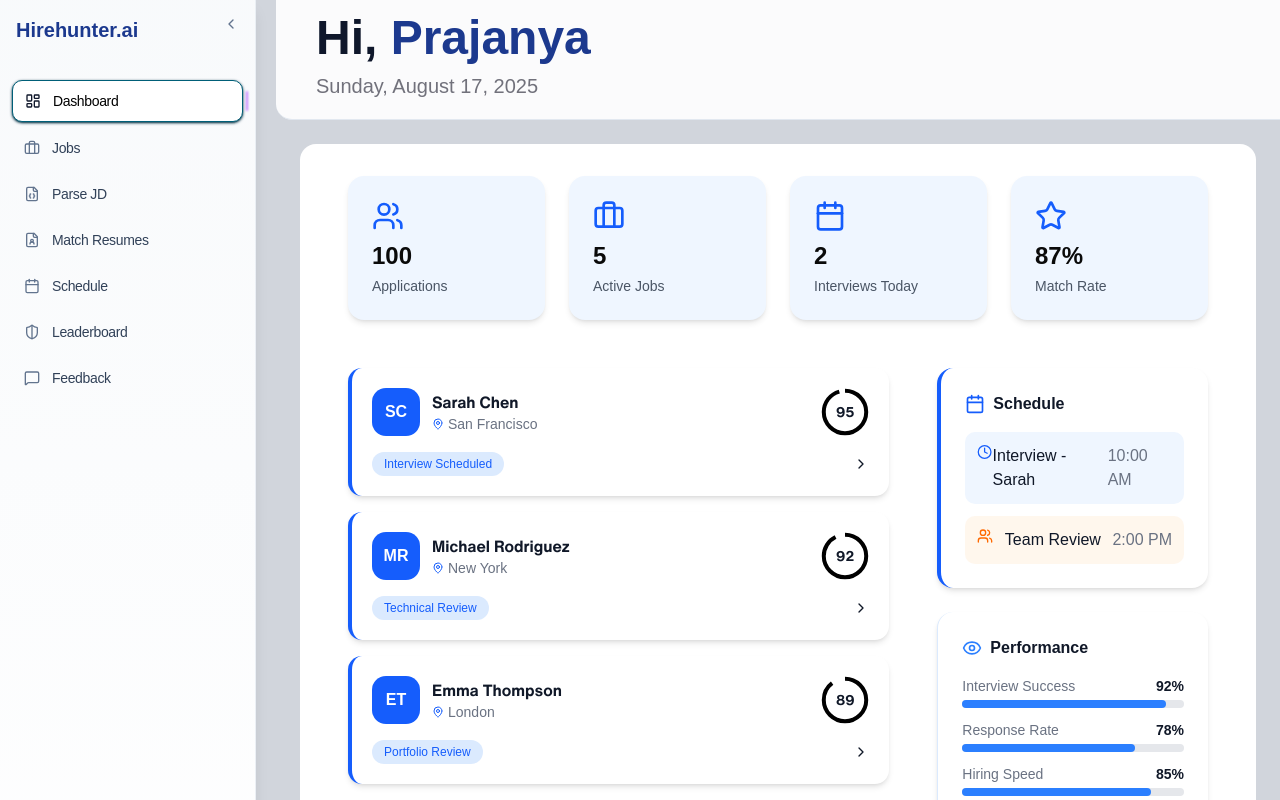
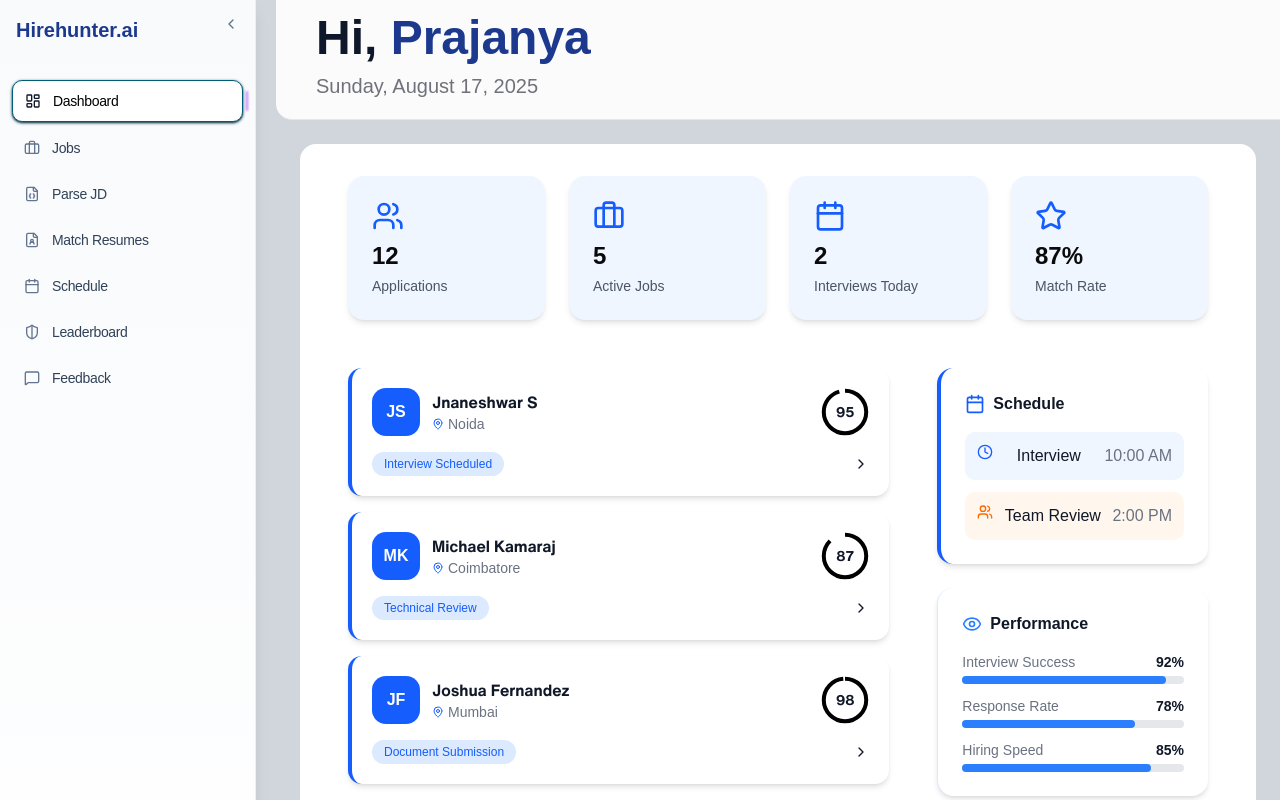
Before and after one commit to aigle-levant/hirehunter-ai, a React (Vite) app in the folder client/: page /dashboard in a window 1280 px wide. Shown: the top 800 px of the page. Built offline with nearby package versions, Linux system fonts and the light colour scheme; a web font is replaced by a local one.

Commit message:
Updated dashboard

```diff
--- a/client/src/components/common/MainContent.jsx
+++ b/client/src/components/common/MainContent.jsx
@@ -14,13 +14,13 @@ import { motion } from "framer-motion";
 
 export default function MainContent() {
   const jobs = [
-    { title: "Senior Frontend Developer", candidates: 12 },
-    { title: "Product Manager", candidates: 8 },
-    { title: "UX Designer", candidates: 15 },
+    { title: "SDE-2", candidates: 4 },
+    { title: "Senior HR", candidates: 2 },
+    { title: "Netadmin", candidates: 4 },
   ];
 
   const stats = [
-    { icon: Users, value: "100", label: "Applications", change: "+12%" },
+    { icon: Users, value: "12", label: "Applications", change: "+8%" },
     { icon: Briefcase, value: "5", label: "Active Jobs", change: "+2" },
     { icon: Calendar, value: "2", label: "Interviews Today", change: "Today" },
     { icon: Star, value: "87%", label: "Match Rate", change: "+5%" },
@@ -28,40 +28,40 @@ export default function MainContent() {
 
   const candidates = [
     {
-      name: "Sarah Chen",
+      name: "Jnaneshwar S",
       score: 95,
-      location: "San Francisco",
-      avatar: "SC",
+      location: "Noida",
+      avatar: "JS",
       trend: "+12%",
       status: "Interview Scheduled",
     },
     {
-      name: "Michael Rodriguez",
-      score: 92,
-      location: "New York",
-      avatar: "MR",
+      name: "Michael Kamaraj",
+      score: 87,
+      location: "Coimbatore",
+      avatar: "MK",
       trend: "+8%",
       status: "Technical Review",
     },
     {
-      name: "Emma Thompson",
-      score: 89,
-      location: "London",
-      avatar: "ET",
+      name: "Joshua Fernandez",
+      score: 98,
+      location: "Mumbai",
+      avatar: "JF",
       trend: "+15%",
-      status: "Portfolio Review",
+      status: "Document Submission",
     },
   ];
 
   const feedback = [
     {
-      name: "John Doe",
+      name: "Jelisha Muruganathan",
       role: "HR Manager",
       comment:
         "The platform makes screening candidates incredibly fast and intuitive.",
     },
     {
-      name: "Jane Smith",
+      name: "Samarth Pandey",
       role: "Team Lead",
       comment:
         "I love the candidate insights and how quickly I can track interviews.",
@@ -174,9 +174,7 @@ export default function MainContent() {
             <div className="flex flex-col gap-3">
               <div className="flex justify-between p-3 bg-blue-50 rounded-lg">
                 <Clock className="w-4 h-4 text-blue-600" />
-                <span className="font-medium text-gray-900">
-                  Interview - Sarah
-                </span>
+                <span className="font-medium text-gray-900">Interview</span>
                 <span className="text-gray-500">10:00 AM</span>
               </div>
               <div className="flex justify-between p-3 bg-orange-50 rounded-lg">
```
